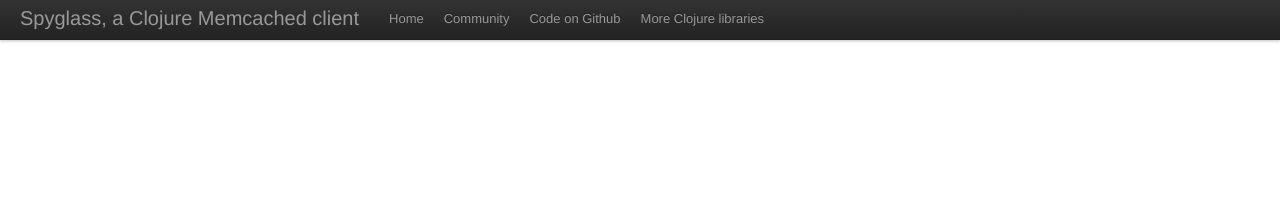
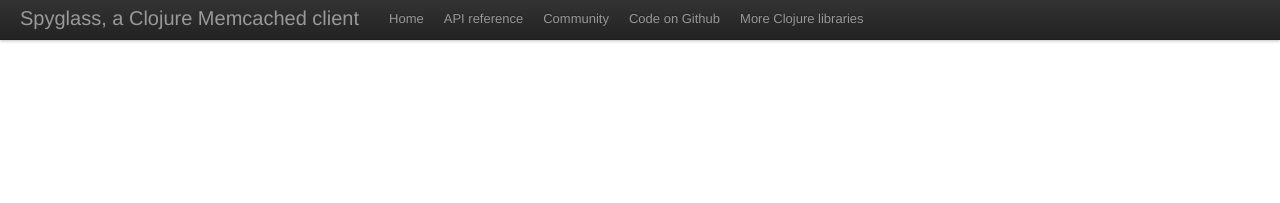
Before and after one commit to clojurewerkz/spyglass.docs, a Jekyll site: the page built from index.html, in a window 1280 px wide. Shown: the top 203 px of the page. Built offline with Jekyll 4.4.1, drawn with Linux system fonts in a browser that asks for light colours; some web fonts are replaced.

Commit message:
Link to API reference

```diff
--- a/_layouts/article.html
+++ b/_layouts/article.html
@@ -41,9 +41,9 @@
               <li class=''>
                 <a href='/'>Home</a>
               </li>
-              <!-- <li> -->
-              <!--   <a href="/articles/guides.html">All guides</a> -->
-              <!-- </li> -->
+              <li>
+                <a href="http://reference.clojurememcached.info/">API reference</a>
+              </li>
               <li>
                 <a href='/articles/community.html'>Community</a>
               </li>
--- a/_layouts/default.html
+++ b/_layouts/default.html
@@ -42,9 +42,9 @@
               <li>
                 <a href='/'>Home</a>
               </li>
-              <!-- <li> -->
-              <!--   <a href="/articles/guides.html">All guides</a> -->
-              <!-- </li> -->
+              <li>
+                <a href="http://reference.clojurememcached.info/">API reference</a>
+              </li>
               <li>
                 <a href='/articles/community.html'>Community</a>
               </li>
```
